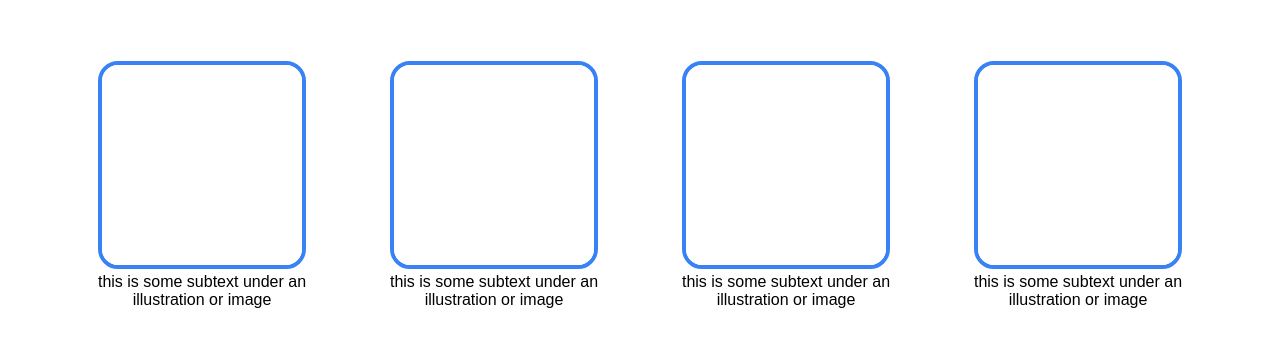
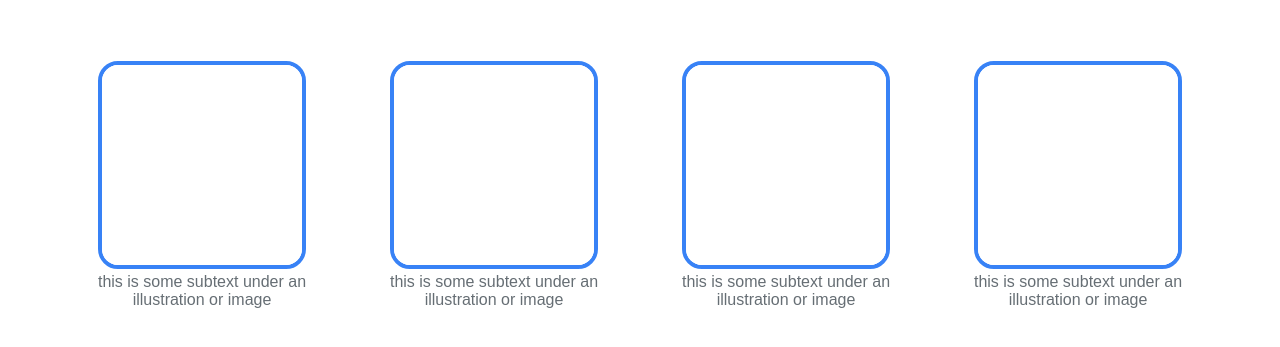
Before and after one commit to lucasqueiroz23/odin-Landing-page, a plain HTML site: page index.html in a window 1280 px wide. Shown: the part 595-942 px from the top of the page. Drawn offline with Linux system fonts and the light colour scheme.

Commit message:
Corrects the color of the figcaption

```diff
--- a/styles.css
+++ b/styles.css
@@ -113,6 +113,7 @@ a {
 
 .image {
   text-align: center;
+  color: rgb(102, 110, 116)
 }
 
 .image img {
```
